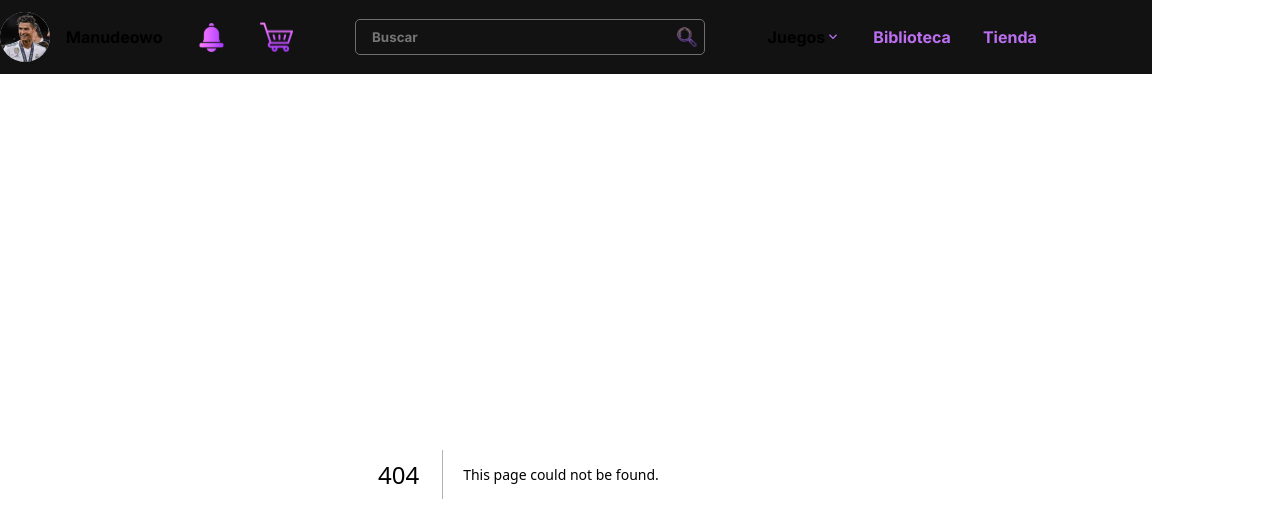
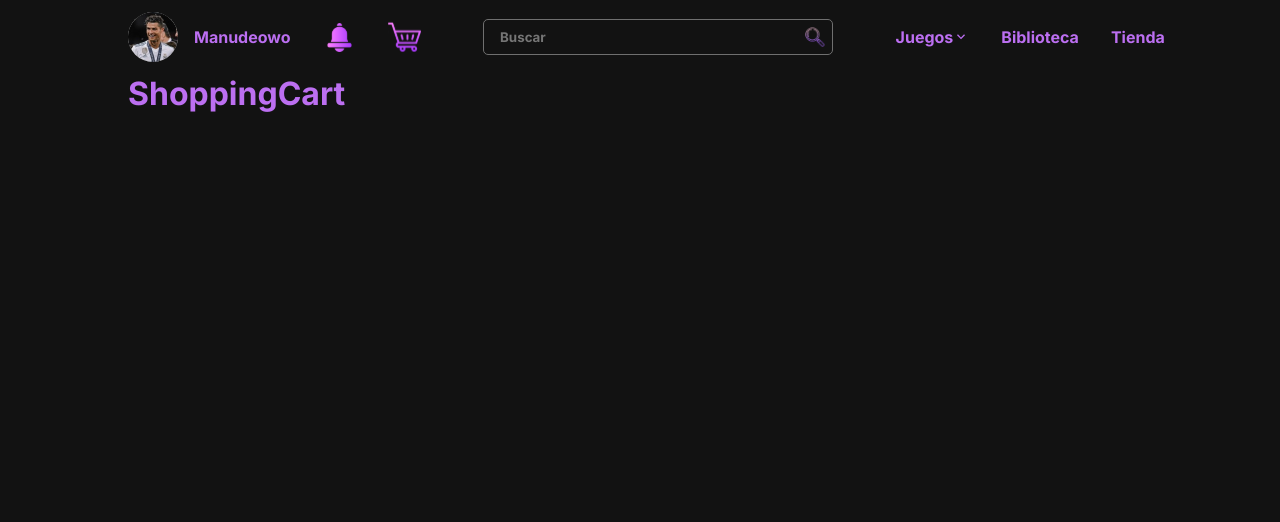
Before and after one commit to Sperrotta10/Tienda-de-Games, a Next.js app in the folder FrontEnd/: page /Shopping-Cart in a window 1280 px wide. Before the commit this address had no page. Shown: the top 522 px of the page. Built offline with nearby package versions, Linux system fonts and the light colour scheme.

Commit message:
feat: Add Carrito de Compras Section

```diff
--- /dev/null
+++ b/FrontEnd/src/app/Shopping-Cart/page.js
@@ -0,0 +1,5 @@
+
+
+export default function ShoppingCart() {
+    return <h1>ShoppingCart</h1>
+}
```
